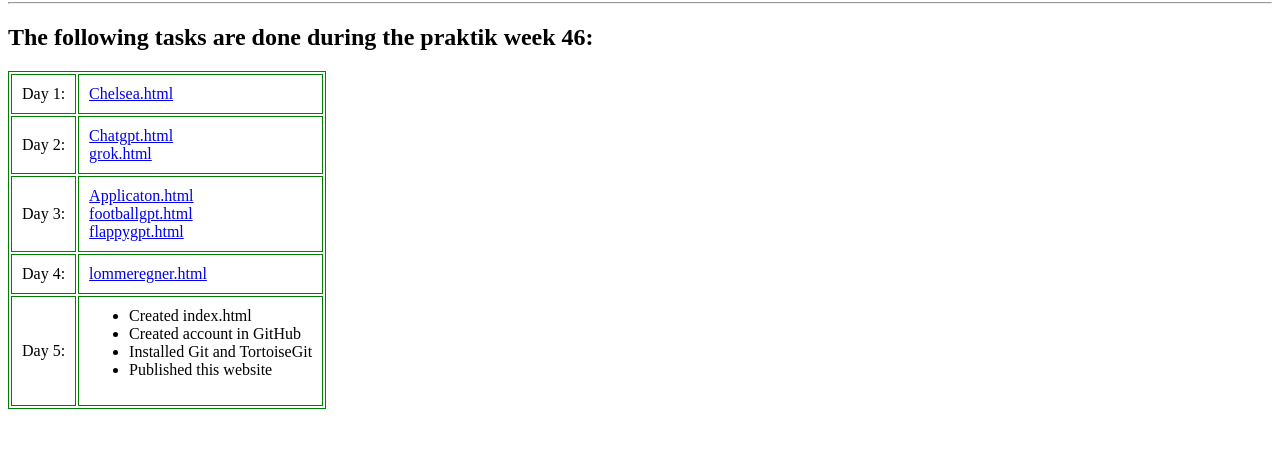
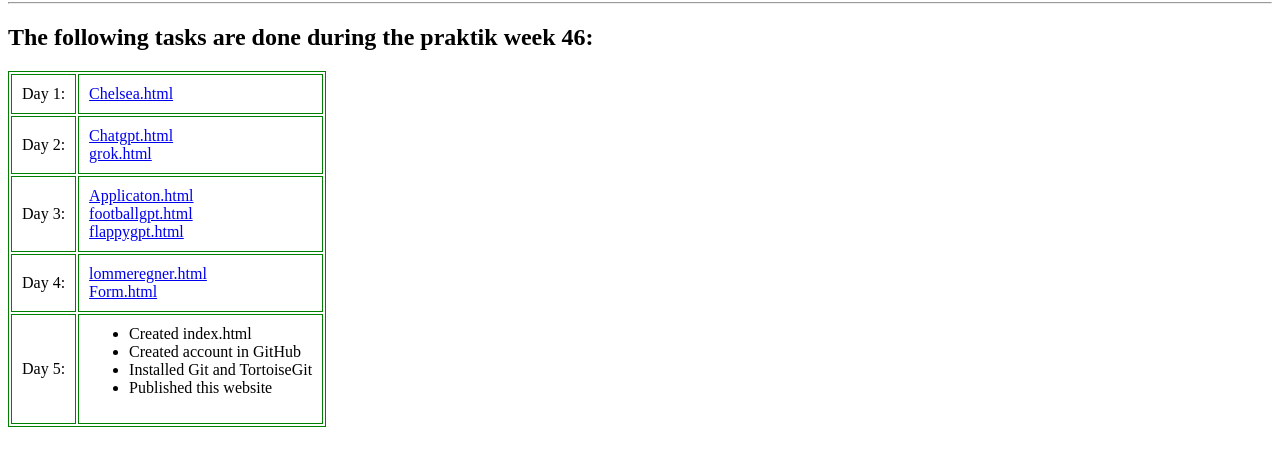
Before and after one commit to reyanshbhatta-bit/PraktikUger46, a plain HTML site: page index.html in a window 1280 px wide. Shown: the part 64-530 px from the top of the page. Drawn offline with Linux system fonts and the light colour scheme.

Commit message:
Needed to add a new file.

```diff
--- a/index.html
+++ b/index.html
@@ -49,6 +49,8 @@
             <td>Day 4:</td>
             <td>
                 <a href="lommeregner.html" target="_blank">lommeregner.html</a>
+                <br>
+                <a href="Form.html" target="_blank">Form.html</a>
             </td>
         </tr>
         <tr>
```
